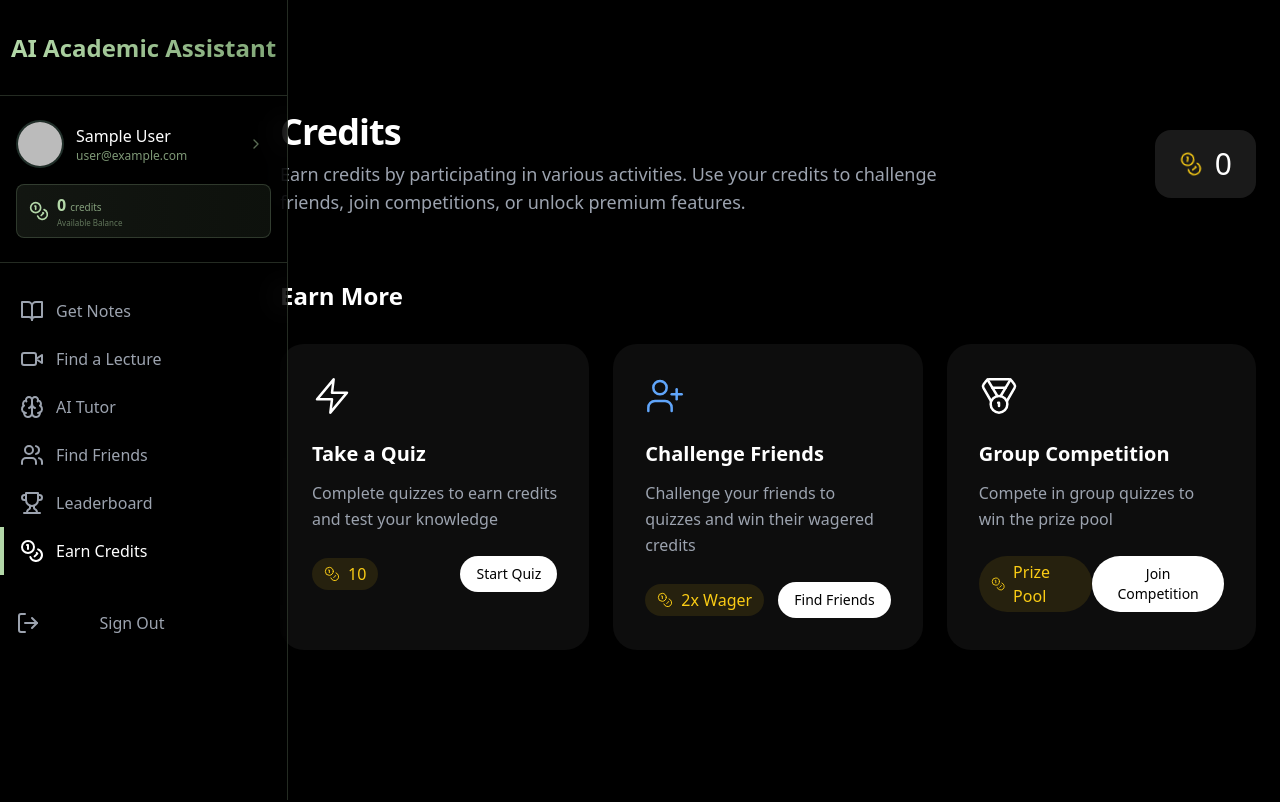
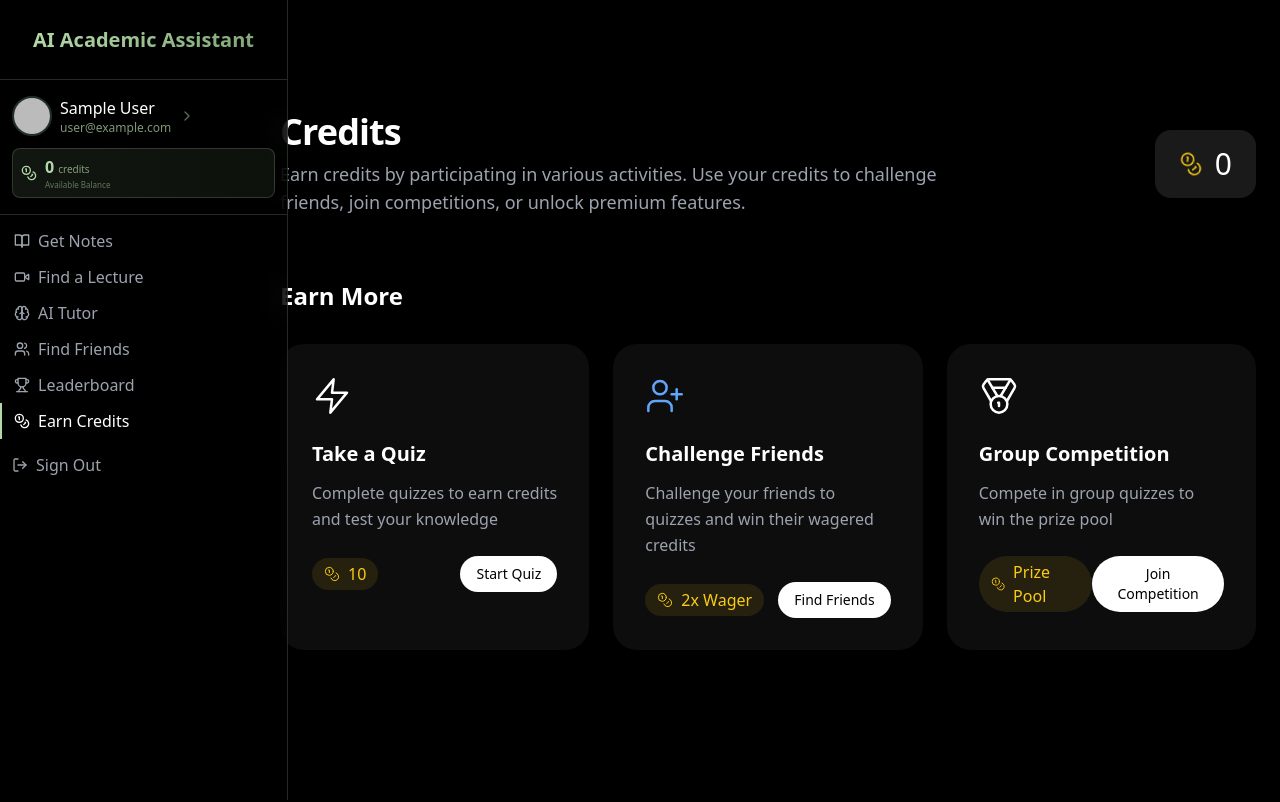
Before and after one commit to S0hini/StudBud, a React (Vite) app: page /credits in a window 1280 px wide. Shown: the top 802 px of the page. Built offline with nearby package versions, Linux system fonts and the light colour scheme; no server answers; the database is empty; sample sign-in values are in the browser's storage.

Commit message:
side bar footer

```diff
--- a/src/components/Footer.tsx
+++ b/src/components/Footer.tsx
@@ -7,7 +7,7 @@ export function Footer() {
       <div className="max-w-7xl mx-auto px-4 py-12">
         <div className="grid grid-cols-1 md:grid-cols-4 gap-8">
           <div className="space-y-4">
-            <h3 className="text-xl font-bold text-[#B3D8A8]">AI Academic Assistant</h3>
+            <h3 className="text-xl font-bold text-[#B3D8A8]">Stud Bud</h3>
             <p className="text-[#B3D8A8]">Empowering education through AI technology</p>
             <div className="flex space-x-4">
               <a href="#" className="text-[#B3D8A8] hover:text-white transition-colors">
@@ -52,7 +52,7 @@ export function Footer() {
         </div>
 
         <div className="mt-12 pt-8 text-center text-[#B3D8A8]">
-          <p>&copy; {new Date().getFullYear()} AI Academic Assistant. All rights reserved.</p>
+          <p>&copy; {new Date().getFullYear()} Stud-Bud . All rights reserved.</p>
         </div>
       </div>
     </footer>
--- a/src/components/Sidebar.tsx
+++ b/src/components/Sidebar.tsx
@@ -30,6 +30,7 @@ export function Sidebar() {
   const { user, credits, signOut } = useAuthStore();
   const [isOpen, setIsOpen] = useState(false);
   const [windowWidth, setWindowWidth] = useState(window.innerWidth);
+  const [isHovering, setIsHovering] = useState(false);
 
   // Handle responsive behavior
   useEffect(() => {
@@ -113,41 +114,54 @@ export function Sidebar() {
       {/* Sidebar */}
       <div
         id="sidebar"
+        onMouseEnter={() => windowWidth >= 768 && setIsHovering(true)}
+        onMouseLeave={() => windowWidth >= 768 && setIsHovering(false)}
         className={cn(
-          "h-screen bg-gradient-to-b from-black/80 to-black/50 backdrop-blur-lg border-r border-[#B3D8A8]/20 fixed left-0 top-0 w-72 transition-all duration-300 ease-in-out z-40 overflow-hidden",
+          "h-screen bg-gradient-to-b from-black/80 to-black/50 backdrop-blur-lg border-r border-[#B3D8A8]/20 fixed left-0 top-0 transition-all duration-300 ease-in-out z-40 overflow-hidden",
           isOpen ? "translate-x-0" : "-translate-x-full",
-          windowWidth >= 768 ? "w-20 hover:w-72 group" : "w-72"
+          windowWidth >= 768 ? (isHovering ? "w-72" : "w-16") : "w-72" // Collapses to w-16 when not hovering
         )}
       >
         {/* Logo & Branding */}
-        <div className="h-24 flex items-center justify-center border-b border-[#B3D8A8]/20">
-          <Link to="/" className="relative flex flex-col items-center">
+        <div className="h-20 flex items-center justify-center border-b border-[#B3D8A8]/20 relative">
+          <Link to="/" className="relative flex items-center justify-center w-full">
+            {windowWidth >= 768 ? (
+              <>
+                {/* Collapsed state - just shows "AI" */}
                 <span className={cn(
-              "text-xl font-bold text-transparent bg-clip-text bg-gradient-to-r from-[#B3D8A8] to-[#82A878] transition-all whitespace-nowrap",
-              windowWidth >= 768 ? "group-hover:text-2xl opacity-0 group-hover:opacity-100 absolute" : "text-2xl"
+                  "text-xl font-bold text-transparent bg-clip-text bg-gradient-to-r from-[#B3D8A8] to-[#82A878] transition-opacity absolute",
+                  isHovering ? "opacity-0" : "opacity-100"
+                )}>
+                  AI
+                </span>
+
+                {/* Expanded state - shows full title */}
+                <span className={cn(
+                  "text-xl font-bold text-transparent bg-clip-text bg-gradient-to-r from-[#B3D8A8] to-[#82A878] transition-opacity whitespace-nowrap",
+                  isHovering ? "opacity-100" : "opacity-0"
                 )}>
                   AI Academic Assistant
                 </span>
-            <span className={cn(
-              "text-2xl font-bold text-transparent bg-clip-text bg-gradient-to-r from-[#B3D8A8] to-[#82A878] transition-all",
-              windowWidth >= 768 ? "group-hover:opacity-0" : "hidden"
-            )}>
-              AI
+              </>
+            ) : (
+              <span className="text-xl font-bold text-transparent bg-clip-text bg-gradient-to-r from-[#B3D8A8] to-[#82A878]">
+                AI Academic Assistant
               </span>
+            )}
           </Link>
         </div>
 
         {/* User Profile */}
-        <div className="px-4 py-6 border-b border-[#B3D8A8]/20">
+        <div className="px-3 py-4 border-b border-[#B3D8A8]/20">
           <Link
             to="/profile"
-            className="flex items-center space-x-3 group/profile"
+            className="flex items-center space-x-2 group/profile"
           >
             <div className="relative flex-shrink-0">
               <img
                 src={getProfileImage()}
                 alt={user.displayName || 'Profile'}
-                className="w-12 h-12 rounded-full object-cover border-2 border-[#6A9C89]/30 transition-all group-hover/profile:border-[#6A9C89]/70"
+                className="w-10 h-10 rounded-full object-cover border-2 border-[#6A9C89]/30 transition-all group-hover/profile:border-[#6A9C89]/70"
                 onError={(e) => {
                   const target = e.target as HTMLImageElement;
                   target.src = `https://ui-avatars.com/api/?name=${encodeURIComponent(user.displayName || '')}&background=random&size=400`;
@@ -155,29 +169,25 @@ export function Sidebar() {
               />
               <div className="absolute inset-0 rounded-full ring-2 ring-[#6A9C89]/0 group-hover/profile:ring-[#6A9C89]/50 transition-all"></div>
             </div>
-            <div className={cn(
-              "flex flex-col overflow-hidden transition-all",
-              windowWidth >= 768 ? "w-0 group-hover:w-40" : "w-40"
-            )}>
+            {(isHovering || windowWidth < 768) && (
+              <div className="flex flex-col overflow-hidden transition-all">
                 <span className="font-medium text-white truncate">{user.displayName}</span>
                 <span className="text-xs text-[#B3D8A8]/70 truncate">{user.email}</span>
               </div>
-            <ChevronRight className={cn(
-              "w-4 h-4 text-[#B3D8A8]/50 transition-all ml-auto",
-              windowWidth >= 768 ? "opacity-0 group-hover:opacity-100" : ""
-            )} />
+            )}
+            {(isHovering || windowWidth < 768) && (
+              <ChevronRight className="w-4 h-4 text-[#B3D8A8]/50 ml-auto" />
+            )}
           </Link>
 
           {/* Credits Display */}
           <div className={cn(
-            "mt-4 flex items-center space-x-2 bg-gradient-to-r from-[#B3D8A8]/10 to-[#82A878]/10 px-3 py-2 rounded-lg border border-[#B3D8A8]/20 group/credits hover:border-[#B3D8A8]/40 transition-all",
-            windowWidth >= 768 ? "justify-center group-hover:justify-start" : ""
+            "mt-3 flex items-center space-x-2 bg-gradient-to-r from-[#B3D8A8]/10 to-[#82A878]/10 px-2 py-1.5 rounded-lg border border-[#B3D8A8]/20 group/credits hover:border-[#B3D8A8]/40 transition-all",
+            windowWidth >= 768 && !isHovering ? "justify-center" : ""
           )}>
-            <Coins className="w-5 h-5 text-[#B3D8A8] group-hover/credits:text-[#82A878] transition-colors" />
-            <div className={cn(
-              "flex flex-col transition-all overflow-hidden",
-              windowWidth >= 768 ? "w-0 group-hover:w-40" : "w-40"
-            )}>
+            <Coins className="w-4 h-4 text-[#B3D8A8] group-hover/credits:text-[#82A878] transition-colors flex-shrink-0" />
+            {(isHovering || windowWidth < 768) && (
+              <div className="flex flex-col">
                 <div className="flex items-baseline space-x-1">
                   <span className="font-bold text-base text-[#B3D8A8] group-hover/credits:text-[#82A878] transition-colors">
                     {credits}
@@ -186,52 +196,51 @@ export function Sidebar() {
                 </div>
                 <span className="text-[8px] text-[#B3D8A8]/50">Available Balance</span>
               </div>
+            )}
           </div>
         </div>
 
         {/* Navigation Menu */}
-        <nav className="mt-2 py-4">
+        <nav className="mt-1 py-1 overflow-y-auto max-h-[calc(100vh-180px)]">
           {menuItems.map(({ path, icon: Icon, label }) => (
             <Link
               key={path}
               to={path}
               className={cn(
-                "flex items-center px-4 py-3 hover:bg-white/5 transition-all",
+                "flex items-center hover:bg-white/5 transition-all",
                 location.pathname === path
-                  ? "text-white border-l-4 border-[#B3D8A8]"
-                  : "text-gray-400 hover:text-white border-l-4 border-transparent",
-                windowWidth >= 768 ? "justify-center group-hover:justify-start" : ""
+                  ? "text-white border-l-2 border-[#B3D8A8]"
+                  : "text-gray-400 hover:text-white border-l-2 border-transparent",
+                windowWidth >= 768 && !isHovering ? "justify-center px-2 py-3" : "px-3 py-1.5"
               )}
               onClick={() => windowWidth < 768 && setIsOpen(false)}
             >
-              <Icon className="w-6 h-6 min-w-6" />
-              <span className={cn(
-                "ml-3 transition-all overflow-hidden",
-                windowWidth >= 768 ? "w-0 group-hover:w-40" : "w-40"
-              )}>
+              <Icon className="w-4 h-4 flex-shrink-0" />
+              {(isHovering || windowWidth < 768) && (
+                <span className="ml-2 transition-all overflow-hidden">
                   {label}
                 </span>
+              )}
             </Link>
           ))}
 
           {/* Logout Option */}
           <button
             className={cn(
-              "w-full flex items-center px-4 py-3 text-gray-400 hover:text-white hover:bg-white/5 transition-all mt-6",
-              windowWidth >= 768 ? "justify-center group-hover:justify-start" : ""
+              "w-full flex items-center text-gray-400 hover:text-white hover:bg-white/5 transition-all mt-2",
+              windowWidth >= 768 && !isHovering ? "justify-center px-2 py-3" : "px-3 py-1.5"
             )}
             onClick={() => {
               signOut();
               navigate('/login'); // Redirect to the login page after sign out
             }}
           >
-            <LogOut className="w-6 h-6 min-w-6" />
-            <span className={cn(
-              "ml-3 transition-all overflow-hidden",
-              windowWidth >= 768 ? "w-0 group-hover:w-40" : "w-40"
-            )}>
+            <LogOut className="w-4 h-4 flex-shrink-0" />
+            {(isHovering || windowWidth < 768) && (
+              <span className="ml-2">
                 Sign Out
               </span>
+            )}
           </button>
         </nav>
       </div>
@@ -239,7 +248,9 @@ export function Sidebar() {
       {/* Main Content Padding Based on Sidebar Width */}
       <div className={cn(
         "transition-all duration-300",
-        windowWidth >= 768 ? "ml-20" : isOpen ? "ml-72" : "ml-0"
+        windowWidth >= 768
+          ? (isHovering ? "ml-72" : "ml-16") // Adjust margin based on hover state
+          : (isOpen ? "ml-72" : "ml-0")
       )}>
         {/* Your main content goes here */}
       </div>
```
Lines whose indentation alone changed are shown as unchanged.
